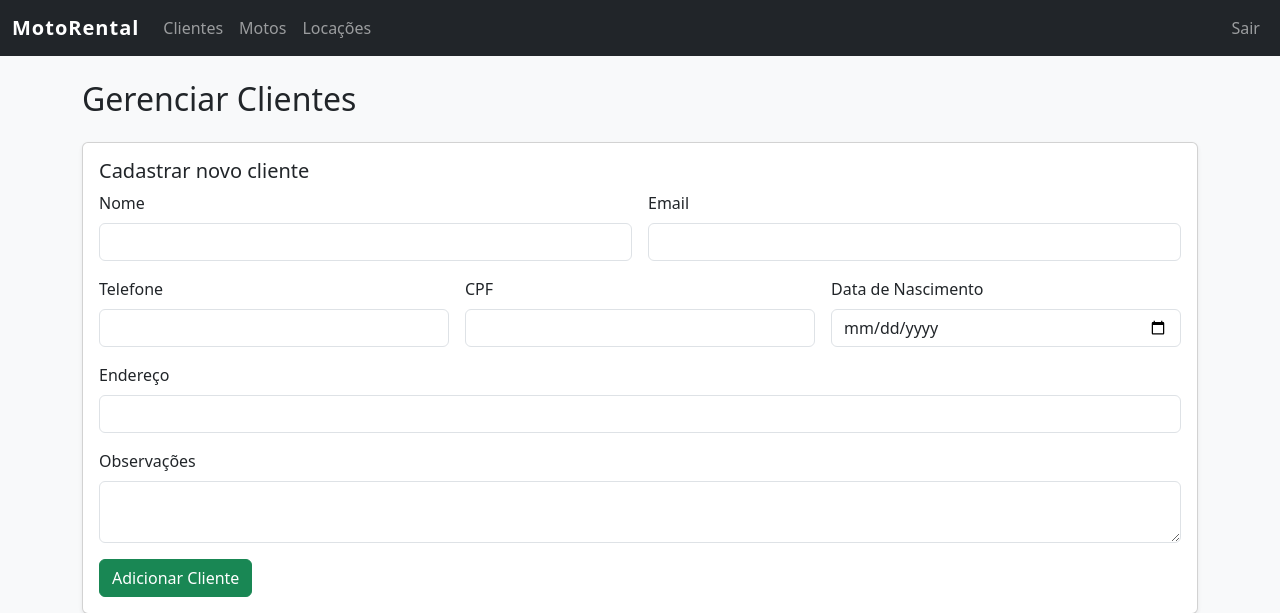
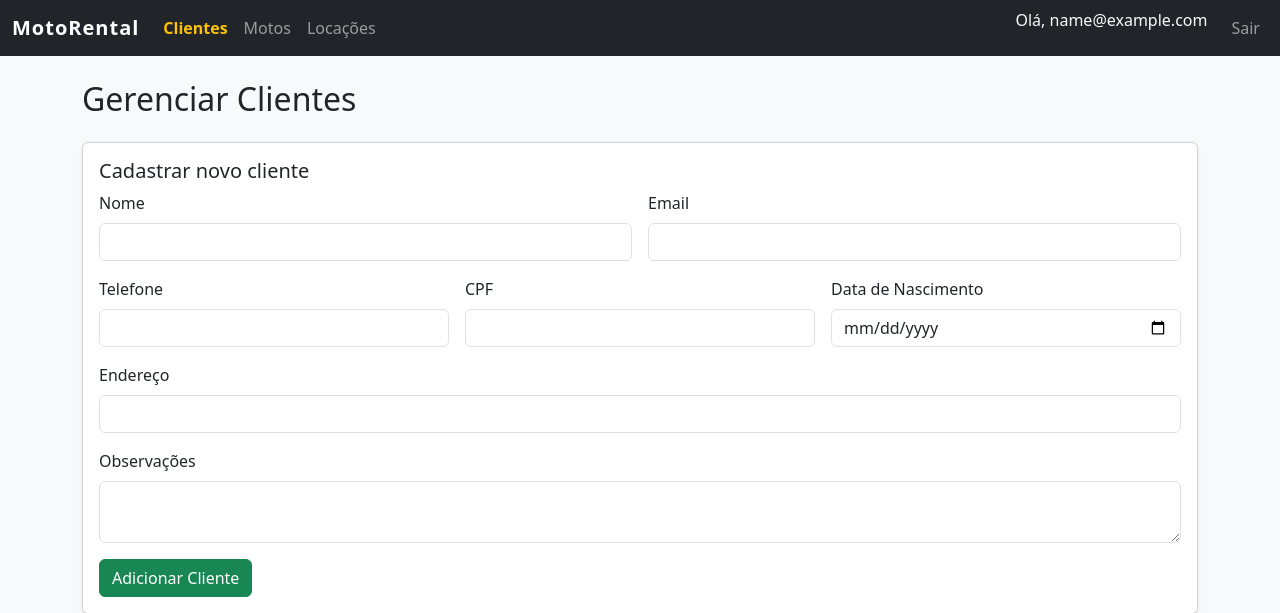
Before and after one commit to fabricio-47/MotoRental, a Flask app: page /clientes in a window 1280 px wide. Shown: the top 613 px of the page. Run offline with Flask 3, Linux system fonts and the light colour scheme; the visitor is signed in with stand-in values (Sample User, id 1); a database or web service that is not in the repository returns one stand-in record (values such as "Sample title"); some libraries are stand-ins or nearby versions.

Commit message:
mudanças visuais no navbar

```diff
--- a/templates/base.html
+++ b/templates/base.html
@@ -13,6 +13,10 @@
     .navbar-brand {
       font-weight: bold;
       letter-spacing: 1px;
+    }
+    .nav-link.active {
+      font-weight: bold;
+      color: #ffc107 !important; /* destaque para link ativo */
     }
     footer {
       margin-top: 40px;
@@ -35,19 +39,26 @@
       <div class="collapse navbar-collapse" id="navbarNav">
         <ul class="navbar-nav me-auto">
           <li class="nav-item">
-            <a class="nav-link" href="{{ url_for('clientes') }}">Clientes</a>
+            <a class="nav-link {% if request.endpoint == 'clientes' %}active{% endif %}" href="{{ url_for('clientes') }}">Clientes</a>
           </li>
           <li class="nav-item">
-            <a class="nav-link" href="{{ url_for('motos') }}">Motos</a>
+            <a class="nav-link {% if request.endpoint == 'motos' %}active{% endif %}" href="{{ url_for('motos') }}">Motos</a>
           </li>
           <li class="nav-item">
-            <a class="nav-link" href="{{ url_for('locacoes') }}">Locações</a>
+            <a class="nav-link {% if request.endpoint == 'locacoes' %}active{% endif %}" href="{{ url_for('locacoes') }}">Locações</a>
           </li>
         </ul>
         <ul class="navbar-nav ms-auto">
+          {% if 'user_id' in session %}
+          <li class="nav-item">
+            <span class="navbar-text text-light me-3">
+              Olá, {{ session['user_email'] if session.get('user_email') else 'Usuário' }}
+            </span>
+          </li>
           <li class="nav-item">
             <a class="nav-link" href="{{ url_for('logout') }}">Sair</a>
           </li>
+          {% endif %}
         </ul>
       </div>
     </div>
```
